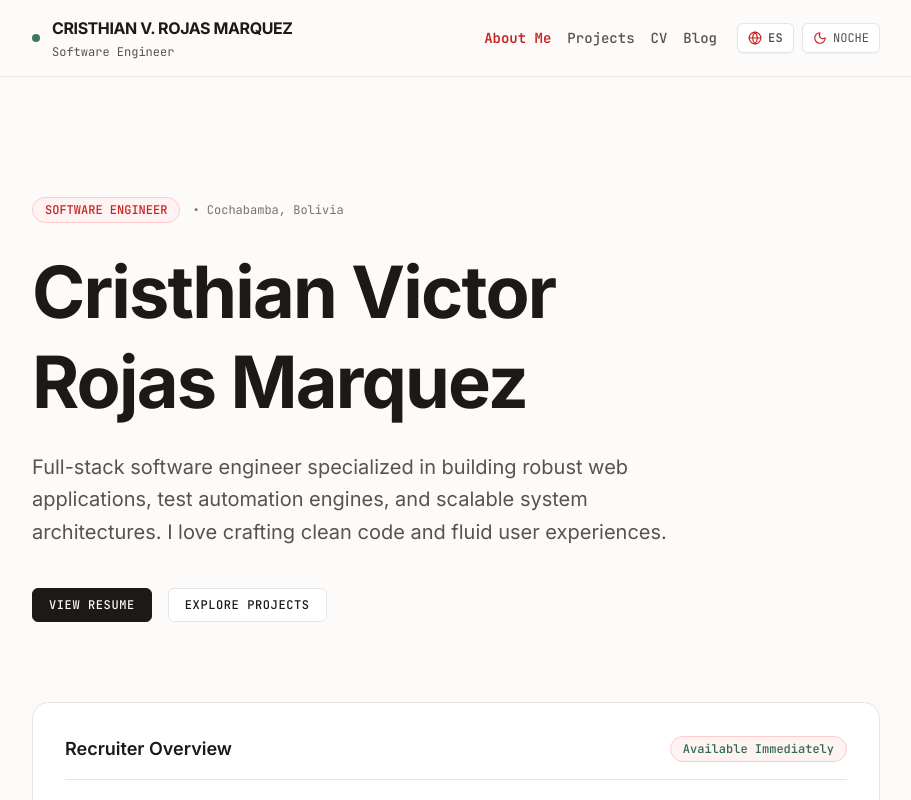
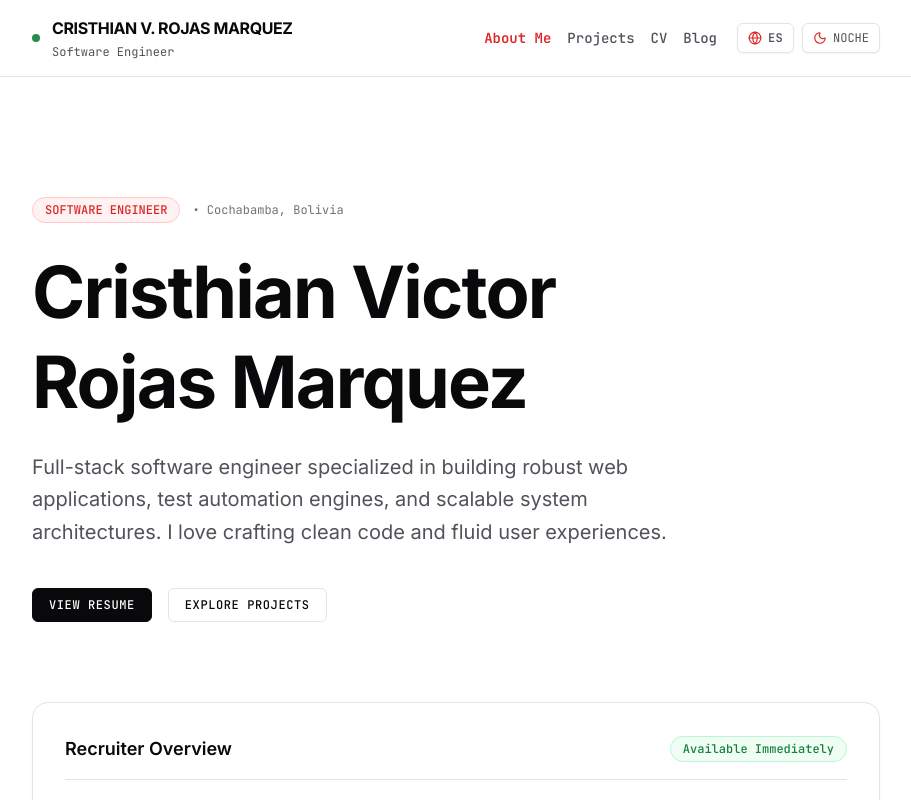
Before and after one commit to RedoRojo/brutalist-stack, a Next.js app: page / in a window 1280 px wide. Shown: the top 800 px of the page, without its empty margins (184-1095 px from the left). Built offline with nearby package versions, Linux system fonts and the light colour scheme.

Commit message:
feat(theme): refine palette with admin-style red/black/white light mode, pitch black dark mode, and unified sans typography

```diff
--- a/src/app/admin/blog/[id]/page.tsx
+++ b/src/app/admin/blog/[id]/page.tsx
@@ -30,7 +30,7 @@ export default async function EditBlogPage({ params }: PageProps) {
         <span className="font-mono text-xs font-bold text-rust tracking-wider uppercase">
           Edit Mode
         </span>
-        <h1 className="text-3xl font-display font-normal tracking-tight">
+        <h1 className="text-3xl font-sans font-bold tracking-tight text-[var(--text-primary)]">
           {post.title}
         </h1>
       </section>
--- a/src/app/admin/blog/new/page.tsx
+++ b/src/app/admin/blog/new/page.tsx
@@ -19,7 +19,7 @@ export default async function NewBlogPage() {
         <span className="font-mono text-xs font-bold text-rust tracking-wider uppercase">
           Blog Section
         </span>
-        <h1 className="text-3xl font-display font-normal tracking-tight">
+        <h1 className="text-3xl font-sans font-bold tracking-tight text-[var(--text-primary)]">
           Create New Blog Post
         </h1>
       </section>
--- a/src/app/admin/login/page.tsx
+++ b/src/app/admin/login/page.tsx
@@ -33,7 +33,7 @@ export default function LoginPage() {
   return (
     <div className="max-w-md mx-auto my-12 bg-grit border border-ash/40 p-8 space-y-6">
       <div className="space-y-2 border-b border-ash/15 pb-4">
-        <h1 className="text-xl font-display font-normal text-bone">
+        <h1 className="text-xl font-sans font-bold tracking-tight text-[var(--text-primary)]">
           Access Restricted
         </h1>
         <p className="text-xs font-mono text-ash">
--- a/src/app/admin/page.tsx
+++ b/src/app/admin/page.tsx
@@ -21,7 +21,7 @@ export default async function AdminPage() {
         <span className="font-mono text-xs font-bold text-rust tracking-wider uppercase">
           Authenticated: Admin Panel
         </span>
-        <h1 className="text-3xl font-display font-normal tracking-tight">
+        <h1 className="text-3xl font-sans font-bold tracking-tight text-[var(--text-primary)]">
           Admin Dashboard
         </h1>
       </section>
--- a/src/app/globals.css
+++ b/src/app/globals.css
@@ -3,22 +3,22 @@
 @custom-variant dark (&:where(.dark, .dark *));
 
 :root {
-  /* Sci-Hub Light Mode: warm academic parchment & crimson */
-  --bg-primary: #fcfbfa;
-  --bg-secondary: #f2f2ef;
+  /* Admin Light Mode: crisp white, stark black ink & vivid crimson red */
+  --bg-primary: #ffffff;
+  --bg-secondary: #f4f4f5;
   --bg-card: #ffffff;
-  --text-primary: #1c1917;
-  --text-secondary: #57534e;
-  --text-muted: #78716c;
-  --accent: #c9211e; /* Sci-Hub iconic crimson */
-  --accent-hover: #a81816;
+  --text-primary: #09090b;
+  --text-secondary: #52525b;
+  --text-muted: #71717a;
+  --accent: #dc2626; /* Intense admin crimson red */
+  --accent-hover: #b91c1c;
   --accent-subtle: #fef2f2;
   --accent-border: #fecaca;
-  --accent-green: #2d6a4f; /* Sci-Hub academic green */
-  --accent-green-bg: #edf7f1;
-  --accent-green-border: #b7e4c7;
-  --border-subtle: #e7e5e4;
-  --border-hover: #d6d3d1;
+  --accent-green: #15803d;
+  --accent-green-bg: #f0fdf4;
+  --accent-green-border: #bbf7d0;
+  --border-subtle: #e4e4e7;
+  --border-hover: #18181b;
 
   /* Legacy aliases for backward compatibility */
   --color-bone: var(--text-primary);
@@ -29,26 +29,26 @@
 
   --font-sans: var(--font-inter), "Inter", -apple-system, BlinkMacSystemFont, "Segoe UI", Roboto, "Helvetica Neue", Arial, sans-serif;
   --font-mono: var(--font-jetbrains-mono), ui-monospace, SFMono-Regular, Menlo, Monaco, Consolas, "Liberation Mono", "Courier New", monospace;
-  --font-display: var(--font-instrument-serif), Georgia, serif;
+  --font-display: var(--font-sans);
 }
 
 .dark {
-  /* Sci-Hub Night Vision (Dark Mode): deep raven obsidian & luminous crimson */
-  --bg-primary: #0e1012;
-  --bg-secondary: #16191c;
-  --bg-card: #1c2024;
-  --text-primary: #edebe8;
+  /* Ultra-Dark Night Mode: true pitch black background & vibrant electric accents */
+  --bg-primary: #000000;
+  --bg-secondary: #0c0d0f;
+  --bg-card: #090a0c;
+  --text-primary: #ffffff;
   --text-secondary: #a1a1aa;
   --text-muted: #71717a;
-  --accent: #e63946; /* Luminous Sci-Hub crimson */
-  --accent-hover: #ff5252;
-  --accent-subtle: #291214;
-  --accent-border: #4d1a1e;
-  --accent-green: #40916c;
-  --accent-green-bg: #12281d;
-  --accent-green-border: #1e4d35;
-  --border-subtle: #282d33;
-  --border-hover: #3c424a;
+  --accent: #ff2a3f; /* Luminous electric crimson */
+  --accent-hover: #ff5c6d;
+  --accent-subtle: #24070a;
+  --accent-border: #4d0e14;
+  --accent-green: #10b981; /* Luminous emerald */
+  --accent-green-bg: #062316;
+  --accent-green-border: #0e4e32;
+  --border-subtle: #1c1c22;
+  --border-hover: #2e2e38;
 
   /* Legacy aliases for backward compatibility */
   --color-bone: var(--text-primary);
--- a/src/app/layout.tsx
+++ b/src/app/layout.tsx
@@ -1,18 +1,10 @@
 import type { Metadata } from "next";
-import { Instrument_Serif, Inter, JetBrains_Mono } from "next/font/google";
+import { Inter, JetBrains_Mono } from "next/font/google";
 import "./globals.css";
 import PageTransition from "@/components/PageTransition";
 import HeaderNav from "@/components/HeaderNav";
 import FooterContent from "@/components/FooterContent";
 import { LanguageProvider } from "@/context/LanguageContext";
-
-const instrumentSerif = Instrument_Serif({
-  variable: "--font-instrument-serif",
-  subsets: ["latin"],
-  weight: "400",
-  style: ["normal", "italic"],
-  display: "swap",
-});
 
 const inter = Inter({
   variable: "--font-inter",
@@ -40,7 +32,7 @@ export default function RootLayout({
     <html
       lang="en"
       suppressHydrationWarning
-      className={`${instrumentSerif.variable} ${inter.variable} ${jetbrainsMono.variable} h-full antialiased`}
+      className={`${inter.variable} ${jetbrainsMono.variable} h-full antialiased`}
     >
       <head>
         <script
--- a/src/components/HomeContent.tsx
+++ b/src/components/HomeContent.tsx
@@ -66,7 +66,7 @@ export default function HomeContent({ featuredProjects }: HomeContentProps) {
             <h2 className="font-sans text-lg font-semibold text-[var(--text-primary)]">
               {t.home.recruiter.title}
             </h2>
-            <span className="px-3 py-1 bg-[var(--accent-subtle)] text-[var(--accent-green)] border border-[var(--accent-border)] text-xs font-mono font-medium rounded-full">
+            <span className="px-3 py-1 bg-[var(--accent-green-bg)] text-[var(--accent-green)] border border-[var(--accent-green-border)] text-xs font-mono font-medium rounded-full">
               {t.home.recruiter.badge}
             </span>
           </div>
--- a/src/components/Markdown.tsx
+++ b/src/components/Markdown.tsx
@@ -31,13 +31,13 @@ export default function Markdown({ content }: MarkdownProps) {
 
     if (line.startsWith("# ")) {
       elements.push(
-        <h1 key={i} className="text-2xl font-display font-normal border-b border-[var(--border-subtle)] pb-1 mt-6 mb-4 text-[var(--text-primary)]">
+        <h1 key={i} className="text-2xl font-sans font-bold tracking-tight border-b border-[var(--border-subtle)] pb-1 mt-6 mb-4 text-[var(--text-primary)]">
           {line.slice(2)}
         </h1>
       );
     } else if (line.startsWith("## ")) {
       elements.push(
-        <h2 key={i} className="text-xl font-display font-normal mt-5 mb-3 text-[var(--text-primary)]">
+        <h2 key={i} className="text-xl font-sans font-bold tracking-tight mt-5 mb-3 text-[var(--text-primary)]">
           {line.slice(3)}
         </h2>
       );
```
